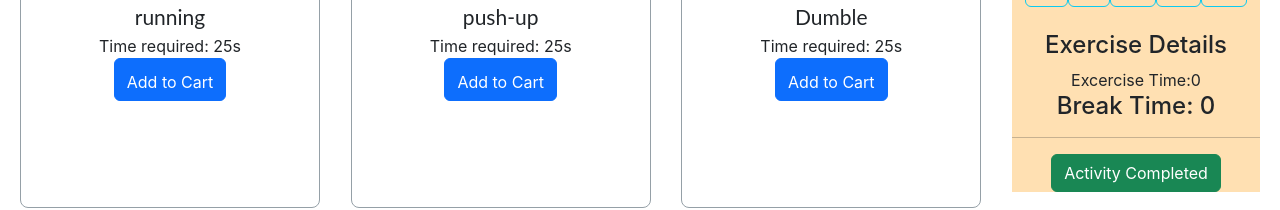
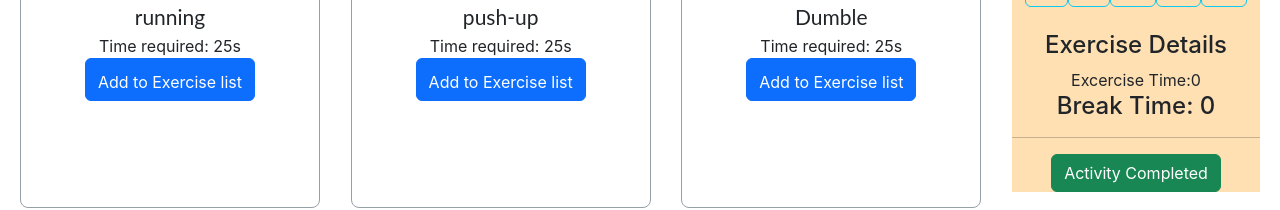
Before and after one commit to GreenerAsraf/assignment-8, a React (Create React App) app: page / in a window 1280 px wide. Shown: the part 420-630 px from the top of the page. Built offline with nearby package versions, Linux system fonts and the light colour scheme.

Commit message:
finalized  added

```diff
--- a/src/Componants/Activities/Activities.js
+++ b/src/Componants/Activities/Activities.js
@@ -12,7 +12,7 @@ const Activities = (props) => {
         <p>Time required: {time}s</p>
 
         <button onClick={()=>handleAddToCart(product)} className='btn btn-primary '>
-                <p>Add to Cart</p>
+                <p>Add to Exercise list</p>
         </button>
         </div>
 
--- a/src/Componants/Cart/Cart.js
+++ b/src/Componants/Cart/Cart.js
@@ -37,7 +37,7 @@ const Cart = (props) => {
     }
 
     // toastify here
-    const notify = () => toast("Wow so easy!");
+    const notify = () => toast("You have completed your activity!!!! keep doing to stay healthy");
     return (
         <div>
          <div className="mx-auto">
--- a/src/Componants/Home/Home.js
+++ b/src/Componants/Home/Home.js
@@ -18,7 +18,6 @@ const Home = () => {
     const handleAddToCart = (products) =>{
         console.log(products);
         const newCart =[...cart , products];
-        // const time = cart.time+ previousTime;
         setCart(newCart)
     }
     return (
```
